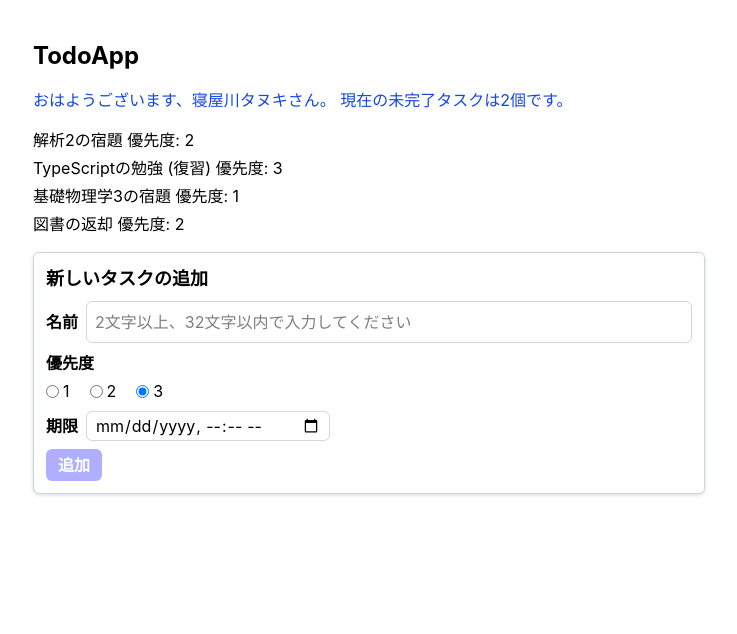
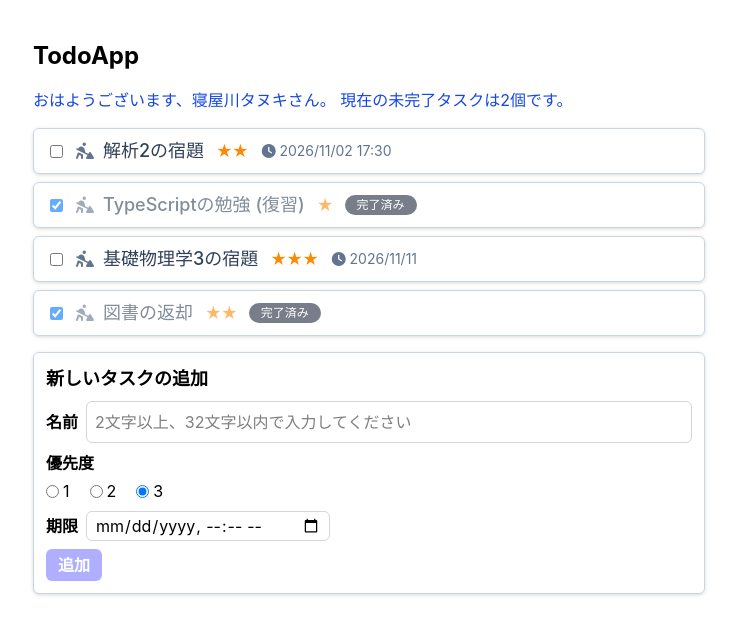
Before and after one commit to mi43-a/react-todo-app, a React (Vite) app: page / in a window 1280 px wide. Shown: the top 634 px of the page, without its empty margins (271-1008 px from the left). Built offline with nearby package versions, Linux system fonts and the light colour scheme.

Commit message:
mapで更新する

```diff
--- a/src/App.tsx
+++ b/src/App.tsx
@@ -64,6 +64,18 @@ const App = () => {
     setIsNameTouched(false);
   };
 
+  const updateIsDone = (id: string, value: boolean) => {
+    setTodos((currentTodos) =>
+      currentTodos.map((todo) => {
+        if (todo.id === id) {
+          return { ...todo, isDone: value };
+        } else {
+          return todo;
+        }
+      }),
+    );
+  };
+
   return (
     <div className="mx-4 mt-10 max-w-2xl md:mx-auto">
       <h1 className="mb-4 text-2xl font-bold">TodoApp</h1>
@@ -73,7 +85,7 @@ const App = () => {
           uncompletedCount={uncompletedCount}
         />
       </div>
-      <TodoList todos={todos} />
+      <TodoList todos={todos} updateIsDone={updateIsDone} />
 
       <form
         onSubmit={(e) => {
--- a/src/TodoList.tsx
+++ b/src/TodoList.tsx
@@ -1,7 +1,21 @@
 import type { Todo } from "./types";
+import dayjs from "dayjs";
+import { FontAwesomeIcon } from "@fortawesome/react-fontawesome";
+import { faClock, faPersonDigging } from "@fortawesome/free-solid-svg-icons";
+import { twMerge } from "tailwind-merge";
 
 type Props = {
   todos: Todo[];
+  updateIsDone: (id: string, value: boolean) => void;
+};
+
+const num2star = (n: number): string => "★".repeat(4 - n);
+
+const formattedDate = (date: Date) => {
+  if (date.getHours() === 0 && date.getMinutes() === 0) {
+    return dayjs(date).format("YYYY/MM/DD");
+  }
+  return dayjs(date).format("YYYY/MM/DD HH:mm");
 };
 
 const TodoList = (props: Props) => {
@@ -16,10 +30,51 @@ const TodoList = (props: Props) => {
   }
 
   return (
-    <div className="space-y-1">
+    <div className="flex flex-col gap-2">
       {todos.map((todo) => (
-        <div key={todo.id}>
-          {todo.name} 優先度: {todo.priority}
+        <div
+          key={todo.id}
+          className="flex items-center justify-between gap-3 rounded-md border border-slate-300 bg-white px-4 py-2 drop-shadow"
+        >
+          <div
+            className={twMerge(
+              "flex min-w-0 flex-wrap items-center gap-x-3 gap-y-1",
+              todo.isDone && "opacity-60",
+            )}
+          >
+            <label className="flex min-w-0 cursor-pointer items-center">
+              <input
+                type="checkbox"
+                checked={todo.isDone}
+                onChange={(e) => props.updateIsDone(todo.id, e.target.checked)}
+                className="mr-3 shrink-0 cursor-pointer"
+              />
+              <FontAwesomeIcon
+                icon={faPersonDigging}
+                className="mr-2 shrink-0 text-slate-500"
+              />
+              <span className="min-w-0 text-lg font-medium wrap-anywhere text-slate-700">
+                {todo.name}
+              </span>
+            </label>
+            <span
+              aria-label={`優先度: ${todo.priority}`}
+              className="tracking-tighter text-orange-400"
+            >
+              {num2star(todo.priority)}
+            </span>
+            {todo.deadline && (
+              <span className="flex items-center text-sm text-slate-500">
+                <FontAwesomeIcon icon={faClock} className="mr-0.5" />
+                {formattedDate(todo.deadline)}
+              </span>
+            )}
+            {todo.isDone && (
+              <span className="rounded-full bg-slate-800 px-3 py-0.5 text-xs font-medium text-white">
+                完了済み
+              </span>
+            )}
+          </div>
         </div>
       ))}
     </div>
```
